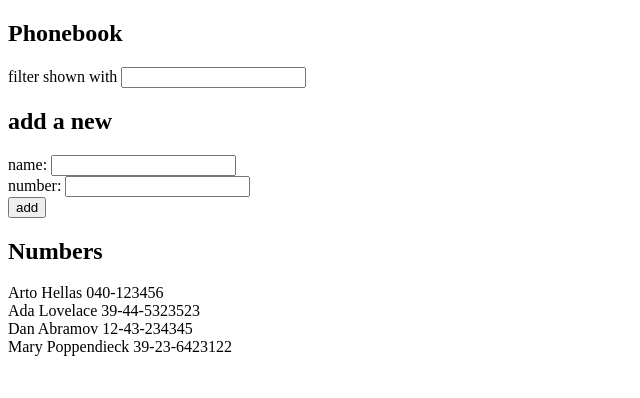
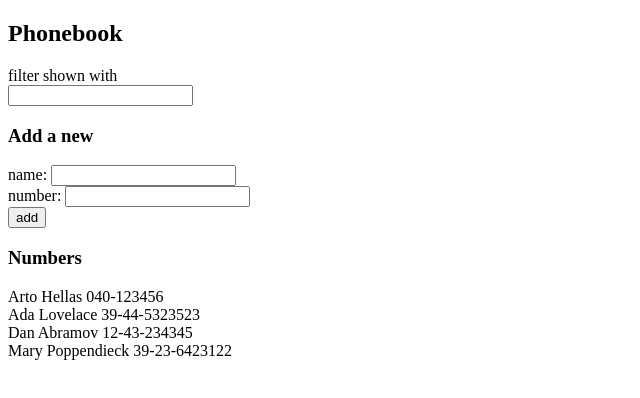
Before and after one commit to movd/fullstackopen2019, a React (Create React App) app in the folder part2/phonebook/: page / in a window 1280 px wide. Shown: the top 398 px of the page, without its empty margins (0-640 px from the left). Built offline with nearby package versions, Linux system fonts and the light colour scheme.

Commit message:
Finish Ex. 2.10

```diff
--- a/part2/phonebook/src/App.js
+++ b/part2/phonebook/src/App.js
@@ -1,4 +1,7 @@
 import React, { useState } from "react";
+import Filter from "./Filter";
+import PersonForm from "./PersonForm";
+import Persons from "./Persons";
 
 const App = () => {
   const [persons, setPersons] = useState([
@@ -33,33 +36,21 @@ const App = () => {
     p.name.toLowerCase().includes(nameFilter.toLowerCase())
   );
 
-  const renderPersons = filteredPersons.map(p => (
-    <div key={p.name}>
-      {p.name} {p.number}
-    </div>
-  ));
-
   return (
     <div>
       <h2>Phonebook</h2>
-      filter shown with{" "}
-      <input value={nameFilter} onChange={handleFilterChange} />
-      <h2>add a new</h2>
-      <form>
-        <div>
-          name:{" "}
-          <input type="text" value={newName} onChange={handleNameChange} />
-        </div>
-        <div>
-          number:{" "}
-          <input type="text" value={newNumber} onChange={handleNumberChange} />
-        </div>
-        <div>
-          <button onClick={handleClick}>add</button>
-        </div>
-      </form>
-      <h2>Numbers</h2>
-      {renderPersons}
+      <Filter value={nameFilter} handleChange={handleFilterChange} />
+
+      <h3>Add a new</h3>
+      <PersonForm
+        newName={newName}
+        handleNameChange={handleNameChange}
+        newNumber={newNumber}
+        handleNumberChange={handleNumberChange}
+        handleClick={handleClick}
+      />
+      <h3>Numbers</h3>
+      <Persons persons={filteredPersons} />
     </div>
   );
 };
--- /dev/null
+++ b/part2/phonebook/src/Filter.js
@@ -0,0 +1,12 @@
+import React from "react";
+
+const Filter = ({ value, handleChange }) => {
+  return (
+    <div className="Filter">
+      <div>filter shown with</div>
+      <input defaultValue={value} onChange={handleChange} />
+    </div>
+  );
+};
+
+export default Filter;
--- /dev/null
+++ b/part2/phonebook/src/PersonForm.js
@@ -0,0 +1,29 @@
+import React from "react";
+
+const PersonForm = ({
+  newName,
+  handleNameChange,
+  newNumber,
+  handleNumberChange,
+  handleClick
+}) => {
+  return (
+    <div className="PersonForm">
+      <form>
+        <div>
+          name:{" "}
+          <input type="text" value={newName} onChange={handleNameChange} />
+        </div>
+        <div>
+          number:{" "}
+          <input type="text" value={newNumber} onChange={handleNumberChange} />
+        </div>
+        <div>
+          <button onClick={handleClick}>add</button>
+        </div>
+      </form>
+    </div>
+  );
+};
+
+export default PersonForm;
--- /dev/null
+++ b/part2/phonebook/src/Persons.js
@@ -0,0 +1,12 @@
+import React from "react";
+
+const Persons = ({ persons }) => {
+  const renderPersons = persons.map(p => (
+    <div key={p.name}>
+      {p.name} {p.number}
+    </div>
+  ));
+  return <div className="Persons">{renderPersons}</div>;
+};
+
+export default Persons;
```
Also changed, not shown: 1 other file (tests, documents, lock files or other folders).
